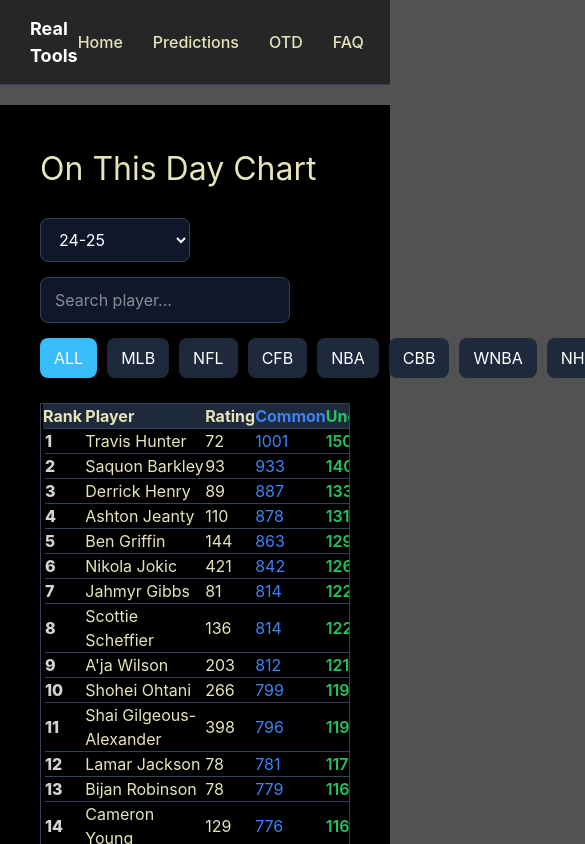
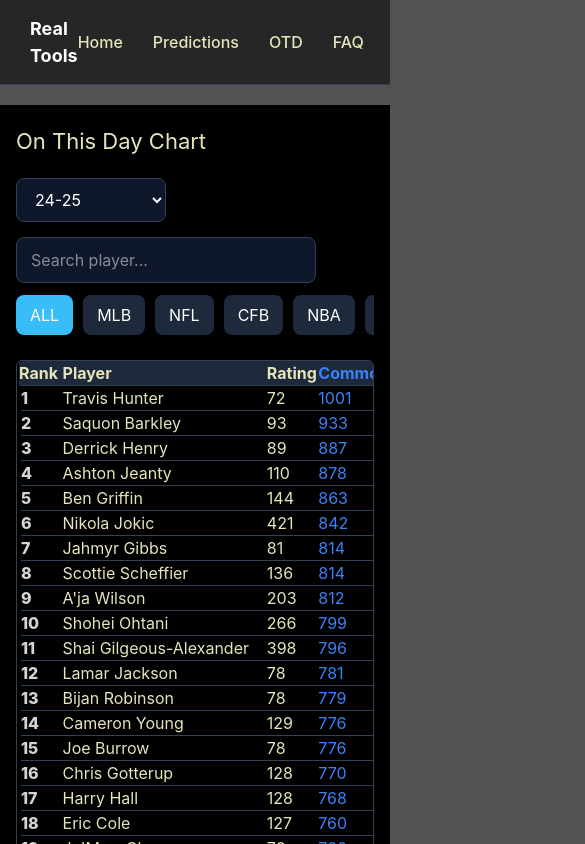
Before and after one commit to YoungSqueeth/real-tools, a Next.js app: page /on-this-day in a window 390 px wide. Shown: the top 844 px of the page, 585 px wide, since content can reach past the window. Built offline with nearby package versions, Linux system fonts and the light colour scheme.

Commit message:
iphone friendly

```diff
--- a/app/on-this-day/page.tsx
+++ b/app/on-this-day/page.tsx
@@ -20,6 +20,7 @@ type Player = {
 }
 
 export default function OTDValuePage() {
+
   const [players, setPlayers] = useState<Player[]>([])
   const [search, setSearch] = useState("")
   const [selectedSport, setSelectedSport] = useState("ALL")
@@ -31,10 +32,6 @@ export default function OTDValuePage() {
       .then(res => res.json())
       .then(data => setPlayers(data))
   }, [selectedYear])
-
-  // =============================
-  // 🔥 RANKING LOGIC
-  // =============================
 
   const overallRanked = [...players]
     .sort((a, b) => b.cardScores.iconic - a.cardScores.iconic)
@@ -83,8 +80,7 @@ export default function OTDValuePage() {
     return matchesSearch && matchesSport
   })
 
-  const sportOrder = ["ALL", "MLB", "NFL", "CFB", "NBA", "CBB", "WNBA", "NHL", "GOLF"]
-
+  const sportOrder = ["ALL","MLB","NFL","CFB","NBA","CBB","WNBA","NHL","GOLF"]
   const availableSports = Array.from(new Set(players.map(p => p.sport)))
 
   const sports = sportOrder.filter(
@@ -92,7 +88,9 @@ export default function OTDValuePage() {
   )
 
   return (
+
     <main style={styles.main}>
+
       <style jsx>{`
         .hover-row:hover {
           background-color: #111827;
@@ -102,7 +100,10 @@ export default function OTDValuePage() {
       `}</style>
 
       <div style={styles.container}>
+
         <h1 style={styles.title}>On This Day Chart</h1>
+
+        {/* YEAR SELECT */}
 
         <select
           value={selectedYear}
@@ -114,7 +115,10 @@ export default function OTDValuePage() {
           <option value="23-24">23-24</option>
         </select>
 
+        {/* CONTROLS */}
+
         <div style={styles.controls}>
+
           <input
             type="text"
             placeholder="Search player..."
@@ -122,6 +126,8 @@ export default function OTDValuePage() {
             onChange={e => setSearch(e.target.value)}
             style={styles.search}
           />
+
+          {/* SPORT TABS */}
 
           <div style={styles.tabs}>
             {sports.map(sport => (
@@ -138,10 +144,15 @@ export default function OTDValuePage() {
               </button>
             ))}
           </div>
+
         </div>
 
+        {/* TABLE */}
+
         <div style={styles.tableWrapper}>
+
           <table style={styles.table}>
+
             <thead>
               <tr style={styles.headerRow}>
                 <th>Rank</th>
@@ -158,7 +169,9 @@ export default function OTDValuePage() {
             </thead>
 
             <tbody>
+
               {filteredPlayers.map((p, i) => (
+
                 <tr
                   key={i}
                   onClick={() =>
@@ -175,11 +188,11 @@ export default function OTDValuePage() {
                     borderLeft:
                       selectedPlayer === p.playerName
                         ? "4px solid #38bdf8"
-                        : "4px solid transparent",
-                    transition: "all 0.15s ease-in-out"
+                        : "4px solid transparent"
                   }}
                   className="hover-row"
                 >
+
                   <td style={styles.rank}>
                     {selectedSport === "ALL"
                       ? `${p.overallRank}`
@@ -189,97 +202,112 @@ export default function OTDValuePage() {
                   <td>{p.playerName}</td>
                   <td>{Math.round(p.realRating)}</td>
 
-                  <td style={styles.common}>
-                    {Math.round(p.cardScores.common)}
-                  </td>
-                  <td style={styles.uncommon}>
-                    {Math.round(p.cardScores.uncommon)}
-                  </td>
-                  <td style={styles.rare}>
-                    {Math.round(p.cardScores.rare)}
-                  </td>
-                  <td style={styles.epic}>
-                    {Math.round(p.cardScores.epic)}
-                  </td>
-                  <td style={styles.legendary}>
-                    {Math.round(p.cardScores.legendary)}
-                  </td>
-                  <td style={styles.mystic}>
-                    {Math.round(p.cardScores.mystic)}
-                  </td>
-                  <td style={styles.iconic}>
-                    {Math.round(p.cardScores.iconic)}
-                  </td>
+                  <td style={styles.common}>{Math.round(p.cardScores.common)}</td>
+                  <td style={styles.uncommon}>{Math.round(p.cardScores.uncommon)}</td>
+                  <td style={styles.rare}>{Math.round(p.cardScores.rare)}</td>
+                  <td style={styles.epic}>{Math.round(p.cardScores.epic)}</td>
+                  <td style={styles.legendary}>{Math.round(p.cardScores.legendary)}</td>
+                  <td style={styles.mystic}>{Math.round(p.cardScores.mystic)}</td>
+                  <td style={styles.iconic}>{Math.round(p.cardScores.iconic)}</td>
+
                 </tr>
+
               ))}
+
             </tbody>
+
           </table>
+
         </div>
+
       </div>
+
     </main>
+
   )
+
 }
 
 const styles = {
+
   main: {
     minHeight: "100vh",
     background: "black",
     color: "#E5E4BA",
-    padding: "40px 0",
+    padding: "20px 0",
   },
+
   container: {
     maxWidth: "1300px",
     margin: "0 auto",
-    padding: "0 40px",
+    padding: "0 clamp(16px,4vw,40px)",
   },
+
   title: {
-    fontSize: "32px",
-    marginBottom: "25px",
+    fontSize: "clamp(22px,4vw,32px)",
+    marginBottom: "20px",
   },
+
   controls: {
-    marginBottom: "25px",
+    marginBottom: "20px",
+    display: "flex",
+    flexDirection: "column" as const,
+    gap: "12px"
   },
+
   search: {
     padding: "10px 14px",
     borderRadius: "8px",
     border: "1px solid #334155",
     backgroundColor: "#0f172a",
     color: "white",
-    marginBottom: "15px",
-    width: "250px",
+    width: "100%",
+    maxWidth: "300px"
   },
+
   tabs: {
     display: "flex",
     gap: "10px",
+    overflowX: "auto" as const,
+    paddingBottom: "5px"
   },
+
   tab: {
     padding: "8px 14px",
     borderRadius: "8px",
     border: "none",
     color: "white",
     cursor: "pointer",
+    whiteSpace: "nowrap" as const
   },
+
   tableWrapper: {
     border: "1px solid #334155",
-    borderRadius: "1px",
-    overflow: "hidden",
+    borderRadius: "6px",
+    overflowX: "auto" as const
   },
+
   table: {
     width: "100%",
+    minWidth: "750px",
     borderCollapse: "collapse" as const,
   },
+
   headerRow: {
     backgroundColor: "#1e293b",
     fontWeight: 700,
     textAlign: "left" as const,
   },
+
   row: {
     borderTop: "1px solid #334155",
   },
+
   rank: {
     fontWeight: 800,
     color: "#d4d4d4",
   },
+
   dropdown: {
     padding: "10px 14px",
     borderRadius: "8px",
@@ -287,9 +315,9 @@ const styles = {
     backgroundColor: "#0f172a",
     color: "white",
     marginBottom: "15px",
-    width: "150px",
-    display: "block"
+    width: "150px"
   },
+
   commonHeader: { color: "#3b82f6" },
   uncommonHeader: { color: "#22c55e" },
   rareHeader: { color: "#f59e0b" },
@@ -297,6 +325,7 @@ const styles = {
   legendaryHeader: { color: "#a855f7" },
   mysticHeader: { color: "#facc15" },
   iconicHeader: { color: "#f4a8ff" },
+
   common: { color: "#3b82f6" },
   uncommon: { color: "#22c55e", fontWeight: 600 },
   rare: { color: "#f59e0b", fontWeight: 600 },
@@ -304,4 +333,5 @@ const styles = {
   legendary: { color: "#a855f7", fontWeight: 700 },
   mystic: { color: "#facc15", fontWeight: 700 },
   iconic: { color: "#f4a8ff", fontWeight: 800 },
+
 }
```
Also changed, not shown: app/projection-targets/page.tsx (+52 -160 lines).
